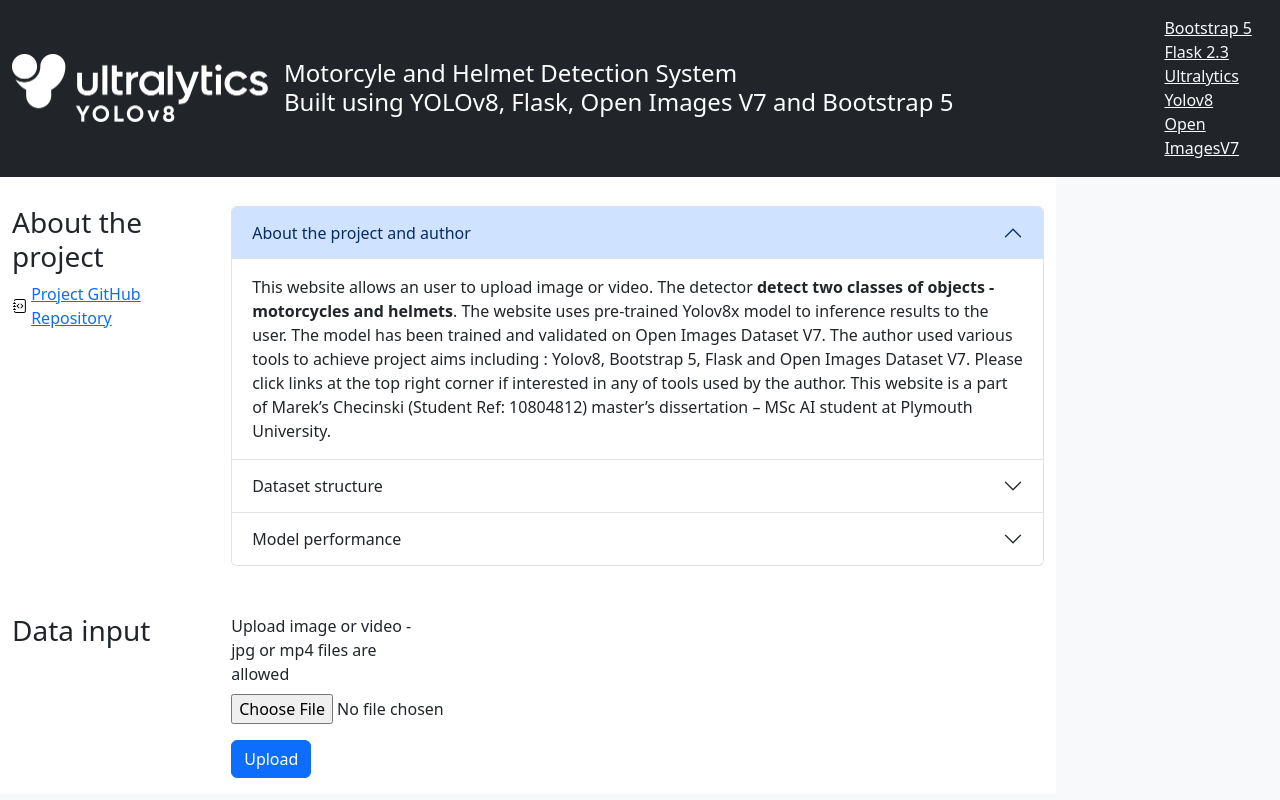
After one commit to marekch96/helmet_detection_mc_masters, a Flask app: template templates/new_index.html in a window 1280 px wide. The commit adds this page. Run offline with Flask 3, Linux system fonts and the light colour scheme; the template is opened without the code that fills it, so the values that code supplies are empty; some libraries are stand-ins or nearby versions.

Commit message:
Add files via upload
final code commit

```diff
--- a/create_dataset_yolo_format.py
+++ b/create_dataset_yolo_format.py
@@ -61,3 +61,5 @@
                     f_ann.close()
 
             line = f.readline()
+
+#update
--- a/create_image_list_file.py
+++ b/create_image_list_file.py
@@ -34,4 +34,4 @@
 
         f.close()
 
-#
+#update
--- a/static/style.css
+++ b/static/style.css
@@ -169,3 +169,4 @@
     z-index: 1;
   }
 }
+/*update */
--- /dev/null
+++ b/templates/new_index.html
@@ -0,0 +1,146 @@
+<!doctype html>
+<html lang="en">
+  <head>
+    <meta charset="utf-8">
+    <meta name="viewport" content="width=device-width, initial-scale=1">
+    <meta name="description" content="">
+    <title>Motorcycle and Helmet Detection YOLOv8</title>
+
+   <!--- <link rel="canonical" href="https://getbootstrap.com/docs/5.0/examples/cheatsheet/"> -->
+
+
+
+    <!-- Bootstrap core CSS -->
+    <link href="https://cdn.jsdelivr.net/npm/bootstrap@5.3.1/dist/css/bootstrap.min.css" rel="stylesheet" integrity="sha384-4bw+/aepP/YC94hEpVNVgiZdgIC5+VKNBQNGCHeKRQN+PtmoHDEXuppvnDJzQIu9" crossorigin="anonymous">
+
+    <style>
+      .bd-placeholder-img {
+        font-size: 1.125rem;
+        text-anchor: middle;
+        -webkit-user-select: none;
+        -moz-user-select: none;
+        user-select: none;
+      }
+
+      @media (min-width: 768px) {
+        .bd-placeholder-img-lg {
+          font-size: 3.5rem;
+        }
+      }
+    </style>
+
+
+    <!-- Custom styles for this template -->
+    <link href="static/style.css" rel="stylesheet">
+  </head>
+  <body class="bg-light">
+<header class="bd-header bg-dark py-3 d-flex align-items-center border-bottom border-dark">
+      <div class="container-fluid d-flex align-items-center">
+        <h1 class="d-flex align-items-center fs-4 text-white mb-0">
+          <img src="../static/Ultralytics_YOLOv8_Logotype_1_Reverse_Crop.png"
+          width="256" height="68.5" class="me-3" alt="Yolo v8">
+          Motorcyle and Helmet Detection System <br>
+          Built using YOLOv8, Flask, Open Images V7 and Bootstrap 5
+        </h1>
+      </div>
+      <div>
+        </h1 class="d-flex align-items-end mr-auto">
+        <a href="https://getbootstrap.com/" class="ms-auto link-light" hreflang="ar">Bootstrap 5 </a><br>
+        <a href="https://flask.palletsprojects.com/en/2.3.x/" class="ms-auto link-light" hreflang="ar">Flask 2.3</a><br>
+        <a href="https://ultralytics.com/yolov8" class="ms-auto link-light" hreflang="ar">Ultralytics Yolov8</a><br>
+        <a href="https://storage.googleapis.com/openimages/web/index.html" class="ms-auto link-light" hreflang="ar">Open ImagesV7  </a>
+        </h1>
+      </div>
+    </header>
+
+    <div class="bd-cheatsheet container-fluid bg-body">
+      <section id="content">
+        <h2 class="sticky-xl-top fw-bold pt-3 pt-xl-5 pb-2 pb-xl-3">Contents</h2>
+
+        <article class="my-3" id="About">
+          <div class="bd-heading sticky-xl-top align-self-start mt-5 mb-3 mt-xl-0 mb-xl-2">
+            <h3>About the project</h3>
+            <a class="d-flex align-items-center" href="https://github.com/marekch96/helmet_detection_mc_masters.git">Project GitHub Repository </a>
+          </div>
+          <div>
+            <div class="bd-example">
+            <div class="accordion" id="About">
+              <div class="accordion-item">
+                <h4 class="accordion-header" id="headingOne">
+                  <button class="accordion-button" type="button" data-bs-toggle="collapse" data-bs-target="#collapseOne" aria-expanded="true" aria-controls="collapseOne">
+                    About the project and author
+                  </button>
+                </h4>
+                <div id="collapseOne" class="accordion-collapse collapse show" aria-labelledby="headingOne" data-bs-parent="#accordionExample">
+                  <div class="accordion-body">
+                    This website allows an user to upload image or video. The detector <strong>detect two classes of objects - motorcycles and helmets</strong>. The website uses pre-trained Yolov8x model to inference results to the user. The model has been trained and validated  on Open Images Dataset V7. The author used various tools to achieve project aims including : Yolov8, Bootstrap 5, Flask and Open Images Dataset V7.
+                    Please click links at the top right corner if interested in any of tools used by the author. This website is a part of Marek’s Checinski (Student Ref: 10804812) master’s dissertation – MSc AI student at Plymouth University.
+                  </div>
+                </div>
+              </div>
+              <div class="accordion-item">
+                <h4 class="accordion-header" id="headingTwo">
+                  <button class="accordion-button collapsed" type="button" data-bs-toggle="collapse" data-bs-target="#collapseTwo" aria-expanded="false" aria-controls="collapseTwo">
+                    Dataset structure
+                  </button>
+                </h4>
+                <div id="collapseTwo" class="accordion-collapse collapse" aria-labelledby="headingTwo" data-bs-parent="#accordionExample">
+                  <div class="accordion-body">
+                    The dataset for the project has been ethically retrieved from Open Images Dataset V7 API. The author used various Python code sources to download and pre-format data into YOLO format.
+                    The dataset contains 13.499 training and 417 validation images in various sizes for both clasess altogether. The images are downsized to 640x640 pixels at the input.
+                  </div>
+                </div>
+              </div>
+              <div class="accordion-item">
+                <h4 class="accordion-header" id="headingThree">
+                  <button class="accordion-button collapsed" type="button" data-bs-toggle="collapse" data-bs-target="#collapseThree" aria-expanded="false" aria-controls="collapseThree">
+                    Model performance
+                  </button>
+                </h4>
+                <div id="collapseThree" class="accordion-collapse collapse" aria-labelledby="headingThree" data-bs-parent="#accordionExample">
+                  <div class="accordion-body">
+                    The best performing YOLOv8l model has been trained for 100 epochs with batch size equals to 16 images.
+                    The model presents performance: <br>
+                    mAP@50=0.792<br>
+                    mAP@50-90=0.562<br>
+                    Precision=0.735<br>
+                    Recall=0.772
+
+                  </div>
+                </div>
+              </div>
+            </div>
+            </div>
+          </div>
+
+
+        </article>
+
+      <section id="form">
+        <article class="my-3" id="image_input">
+          <div class="bd-heading sticky-xl-top align-self-start mt-5 mb-3 mt-xl-0 mb-xl-2">
+            <h3>Data input </h3>
+          </div>
+          <div>
+            <div class="bd-example">
+            <!--form to imput file yolo detections-->
+            <form class="form-signin col-lg-3" method=post enctype=multipart/form-data name="form1">
+              <div class="mb-3">
+                <label class="form-label" for="customFile">Upload image or video - jpg or mp4 files are allowed</label>
+                <input type="file" name="file" class="form-control-file" id="inputfile">
+              </div>
+              <button type="submit" class="btn btn-primary">Upload</button>
+            </form>
+            </div>
+          </div>
+        </article>
+      </section>
+
+    </div>
+
+  <script src="https://cdn.jsdelivr.net/npm/bootstrap@5.3.1/dist/js/bootstrap.bundle.min.js" integrity="sha384-HwwvtgBNo3bZJJLYd8oVXjrBZt8cqVSpeBNS5n7C8IVInixGAoxmnlMuBnhbgrkm" crossorigin="anonymous"></script> <!--that makes bootstrap classes work-->
+</body>
+
+      <!--<script src="/static/cheatsheet.js"></script>-->
+</html>
+<!--update -->
--- a/webapp.py
+++ b/webapp.py
@@ -1,11 +1,139 @@
-from flask import Flask, render_template, redirect, request
+from flask import Flask, render_template, redirect, request, send_file, url_for, Response
+from werkzeug.utils import send_from_directory
 from ultralytics import YOLO
+import numpy as np
+import os
+import cv2
+import io
+from PIL import Image
+import argparse
+
+
+
 
 app=Flask(__name__)
 
 @app.route('/')
 def home():
-    return render_template("index.html")
+    return render_template("new_index.html")
+
+
+@app.route('/<path:filename>')
+def display(filename):
+    folder_path='runs/detect'
+    subfolders=[f for f in os.listdir(folder_path) if os.path.isdir(os.path.join(folder_path,f))]
+    latest_subfolder=max(subfolders, key=lambda x: os.path.getctime(os.path.join(folder_path,x)))
+    directory=folder_path+'/'+latest_subfolder
+
+    files=os.listdir(directory)
+
+    latest_file=files[0]
+    print("latest file (dipslay)",latest_file)
+
+    filename=os.path.join(folder_path,latest_subfolder,latest_file)
+    file_extension=filename.rsplit('.',1)[1].lower()
+
+    environ=request.environ
+    if file_extension=='jpg':
+        print('TEST IF JPG   ')
+        return send_from_directory(directory,latest_file,environ)
+
+    else:
+
+
+        return "Invalid file format"
+
+#method to process image and inference yolo
+
+#code source and support:https://github.com/robmarkcole/yolov5-flask/tree/master , https://www.youtube.com/watch?v=8SQcB2g_cp4&t=877s&ab_channel=CodeWithAarohi
+
+@app.route('/',methods=["GET","POST"])
+def predict():
+    if request.method=="POST":
+        f=request.files["file"] #object passed by form from index.html
+        path=os.path.dirname(__file__)
+        file_path=os.path.join(path,'uploads',f.filename)
+        print("images and videos will be saved in: ",file_path)
+        f.save(file_path)
+
+        global imgpath
+        imgpath = f.filename  #assign file path to image path
+
+        #file extension handling-> video must be divided into image frames
+
+        file_extension = f.filename.rsplit('.',1)[1].lower() # . is separator , lower cased
+
+        if file_extension=="jpg":  # or file_extension=="jpeg"): handling jpg
+            input_img=cv2.imread(file_path)
+            #frame=cv2.imencode('.jpg',cv2.UMat(input_img))[1].tobytes()
+            #print(frame)
+            #image=Image.open(io.BytesIO(frame))
+
+            ##detection
+
+            yolo=YOLO("helmet_motorcycle_detection_best.pt")
+            detections=yolo.predict(input_img,save=True)
+            return display(f.filename)
+
+        elif file_extension=="mp4":
+            video_path=file_path
+            cap=cv2.VideoCapture(video_path)
+
+            #video dimensions and frame count
+            frame_width=int(cap.get(cv2.CAP_PROP_FRAME_WIDTH))
+            frame_height=int(cap.get(cv2.CAP_PROP_FRAME_HEIGHT))
+            frame_count=int(cap.get(cv2.CAP_PROP_FRAME_COUNT))
+
+            #video codec
+            #fourcc = cv2.CV_FOURCC(*'mp4v') # doesn't work
+            fourcc = cv2.VideoWriter_fourcc(*'mp4v')
+            output_video=cv2.VideoWriter('detections_output.mp4',fourcc,frame_count,(frame_width,frame_height))
+
+            #read video frames:
+
+            model=YOLO("helmet_motorcycle_detection_best.pt")
+
+            while cap.isOpened():
+                ret,frame=cap.read()
+                if not ret:
+                    break
+                results=model(frame,save=True)
+                print(results)
+                cv2.waitKey(1)
+
+                res_plotted=results[0].plot()
+                cv2.imshow("results",res_plotted)
+                output_video.write(res_plotted)
+                if cv2.waitKey(1)==ord('q'):
+                    break
+
+        return video_feed()
+
+
+def get_frame():
+    folder_path=os.getcwd()
+    mp4_files='detections_output.mp4'
+    video=cv2.VideoCapture(mp4_files)
+    while True:
+        success,image=video.read()
+        if not success:
+            break
+        ret,jpeg=cv2.imencode('.jpg',image)
+        yield(b'--frame\r\n'
+              b'Content-Type: image\jpeg\r\n\r\n' + jpeg.tobytes()+b'\r\n\r\n')
+        time.sleep(0.1)
+
+@app.route('/video_feed')
+def video_feed():
+    print('video feed function called ')
+    return Response(get_frame(),
+                    mimetype='multipart/x mixed-replace boundary=frame')
+
 
 if __name__ == "__main__":
+    parser = argparse.ArgumentParser(description="Flask app exposing yolov8 models")
+    parser.add_argument("--port", default=5000, type=int, help="port number")
+    args = parser.parse_args()
     app.run()
+
+#update
```
Also changed, not shown: static/cheatsheet.js (added, +73 -0 lines), templates/index.html (+11 -15 lines), train_yolo_model.py (added, +13 -0 lines), static/Ultralytics_YOLOv8_Logotype_1_Reverse_Crop.png (added).
